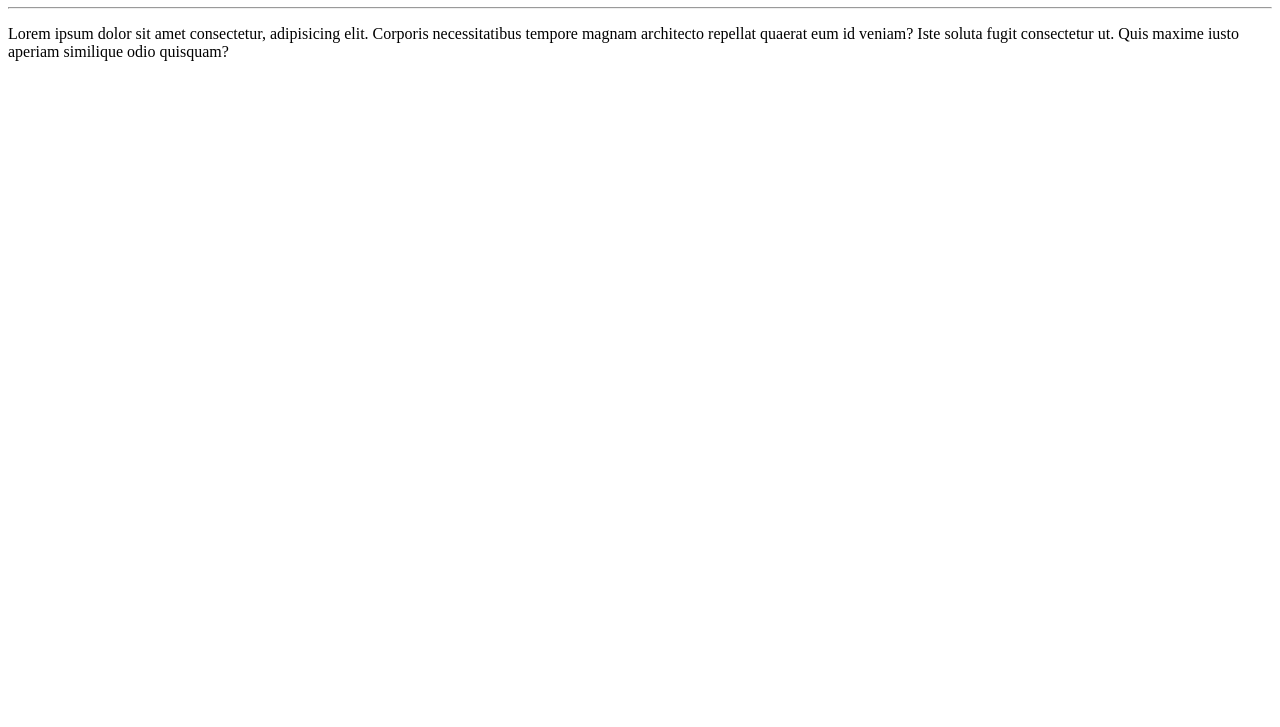
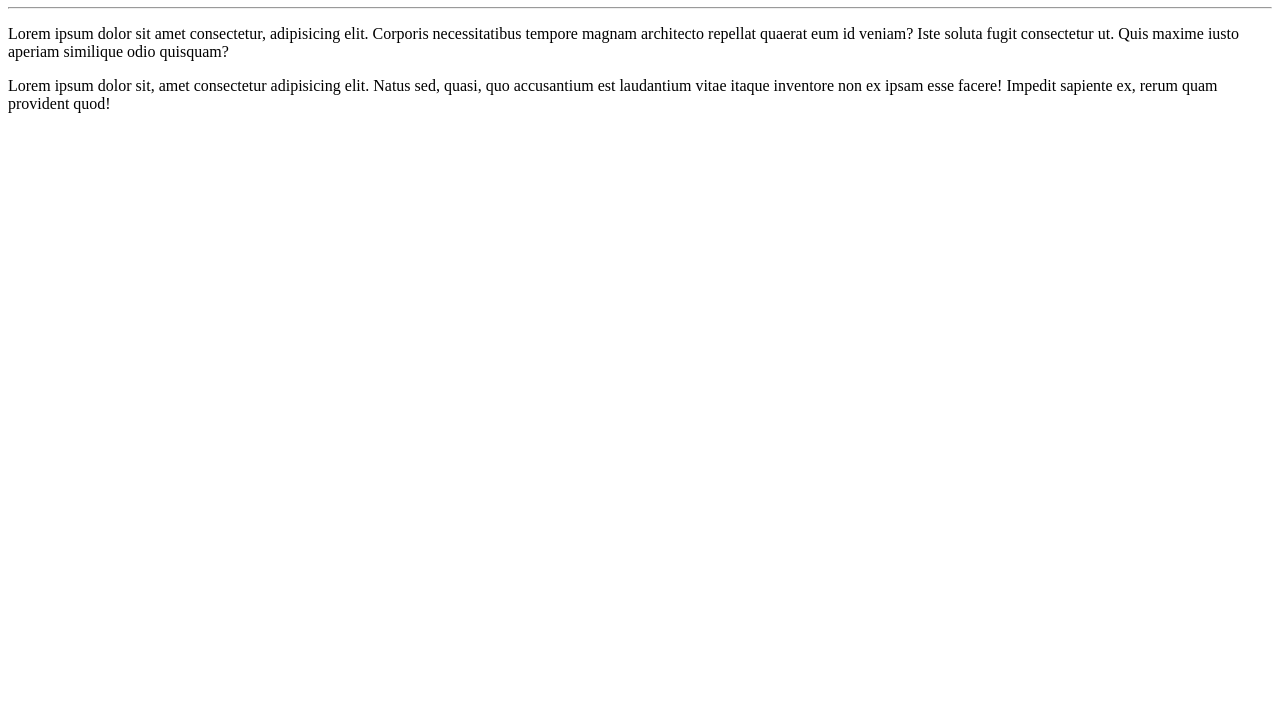
Before and after one commit to claudiosc11one/Ola-Mundo, a plain HTML site: page siteExemplo/index.html in a window 1280 px wide. Shown: the part 73-800 px from the top of the page. Drawn offline with Linux system fonts and the light colour scheme.

Commit message:
Adicionei um parágrafo

```diff
--- a/siteExemplo/index.html
+++ b/siteExemplo/index.html
@@ -13,6 +13,7 @@
         Corporis necessitatibus tempore magnam architecto repellat
         quaerat eum id veniam? Iste soluta fugit consectetur ut. Quis
         maxime iusto aperiam similique odio quisquam?</p>
+        <p>Lorem ipsum dolor sit, amet consectetur adipisicing elit. Natus sed, quasi, quo accusantium est laudantium vitae itaque inventore non ex ipsam esse facere! Impedit sapiente ex, rerum quam provident quod!</p>
 
 </body>
 </html>
```
